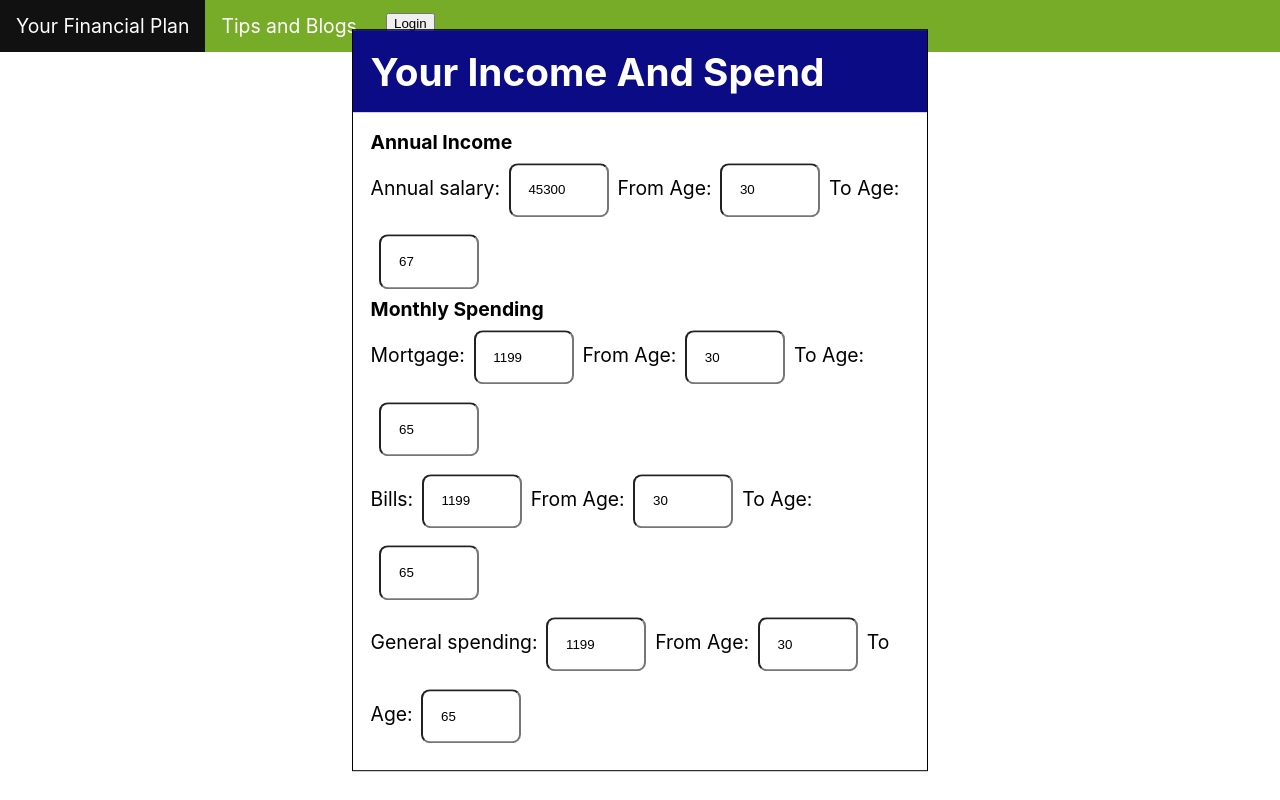
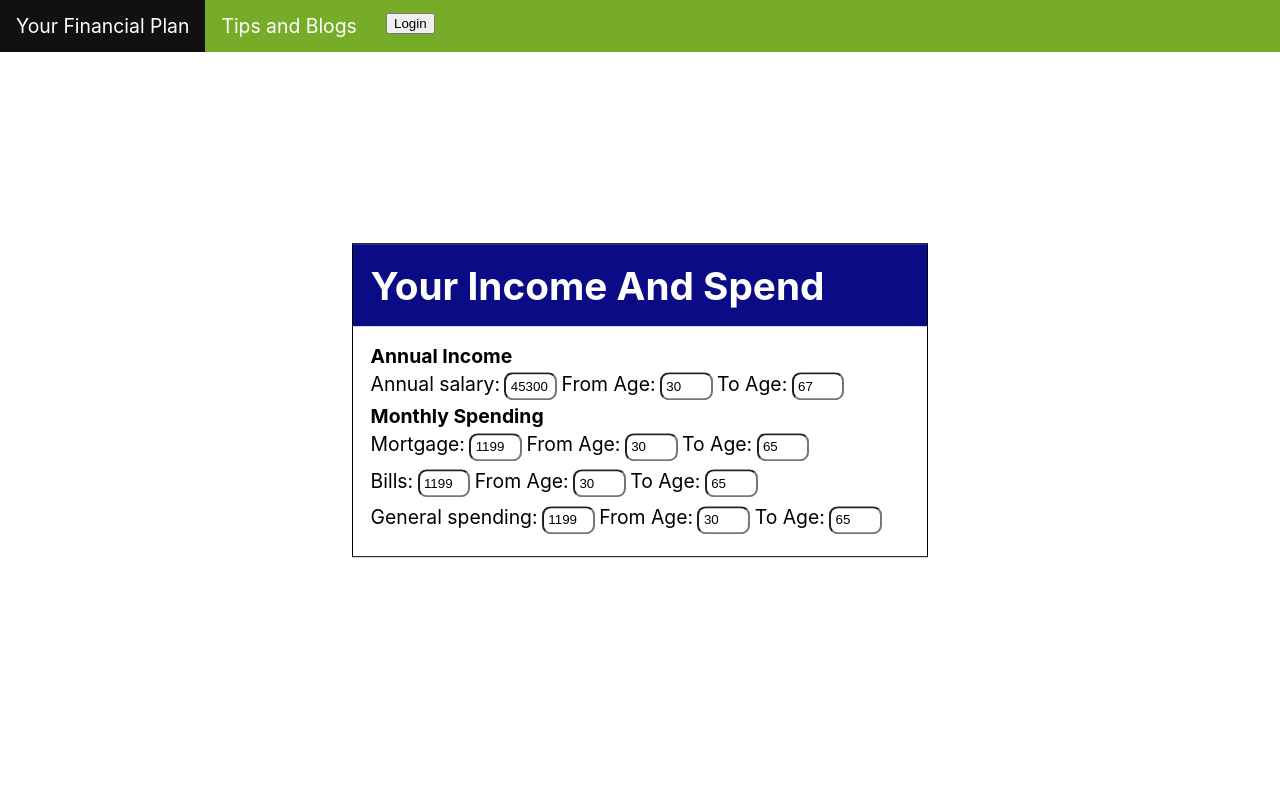
Before and after one commit to manloeng/next-js-widget, a Next.js app: page / in a window 1280 px wide. Built offline with nearby package versions, Linux system fonts and the light colour scheme.

Commit message:
Update CSS for 13in screen

```diff
--- a/styles/FinancialPlanPage.module.css
+++ b/styles/FinancialPlanPage.module.css
@@ -37,8 +37,8 @@
 }
 
 .widget form input {
-  width: 100px;
-  margin: 0.5rem;
-  padding: 1rem;
+  width: 3rem;
+  margin: 0.25rem;
+  padding: 0.25rem;
   border-radius: 0.5rem;
 }
```
